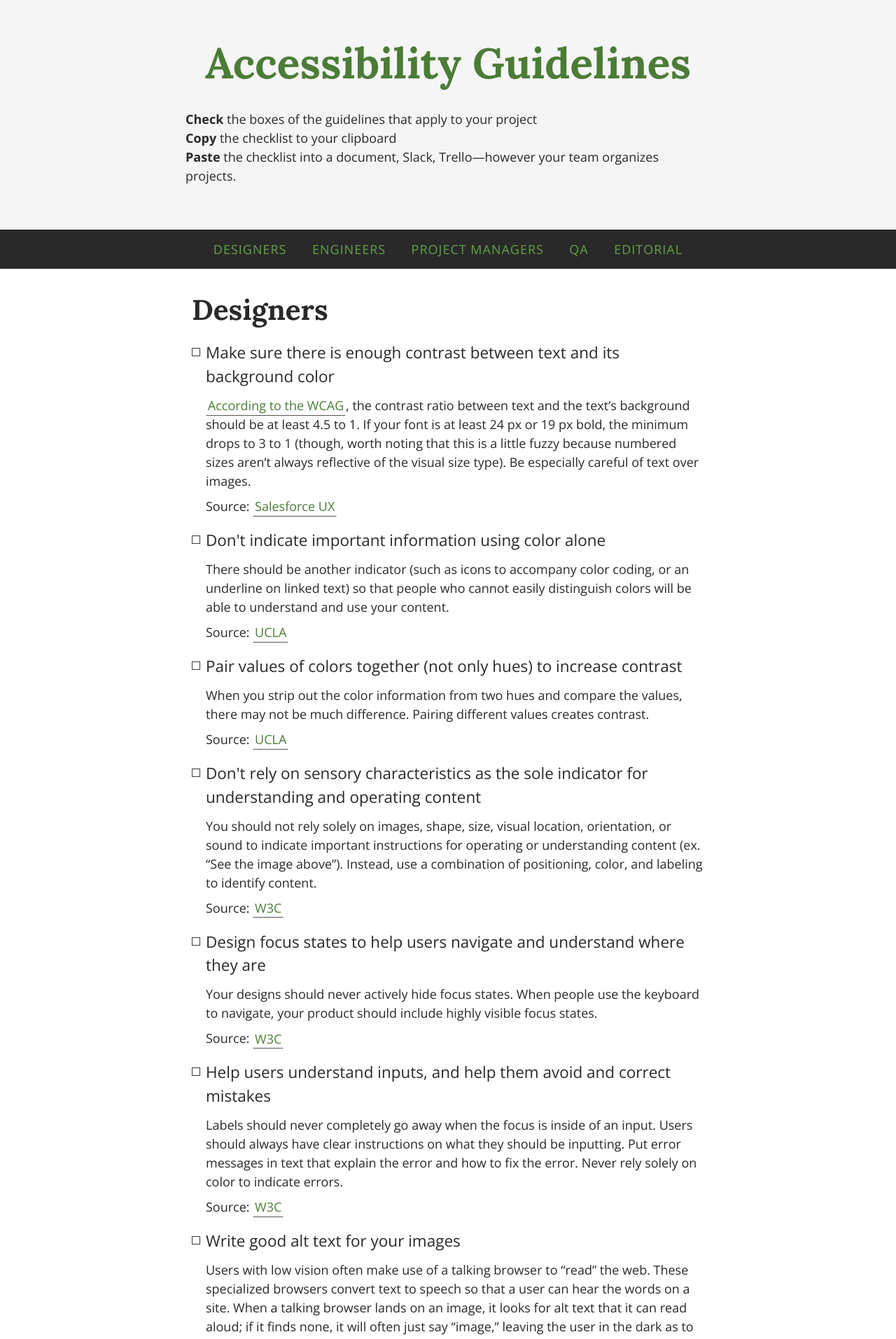
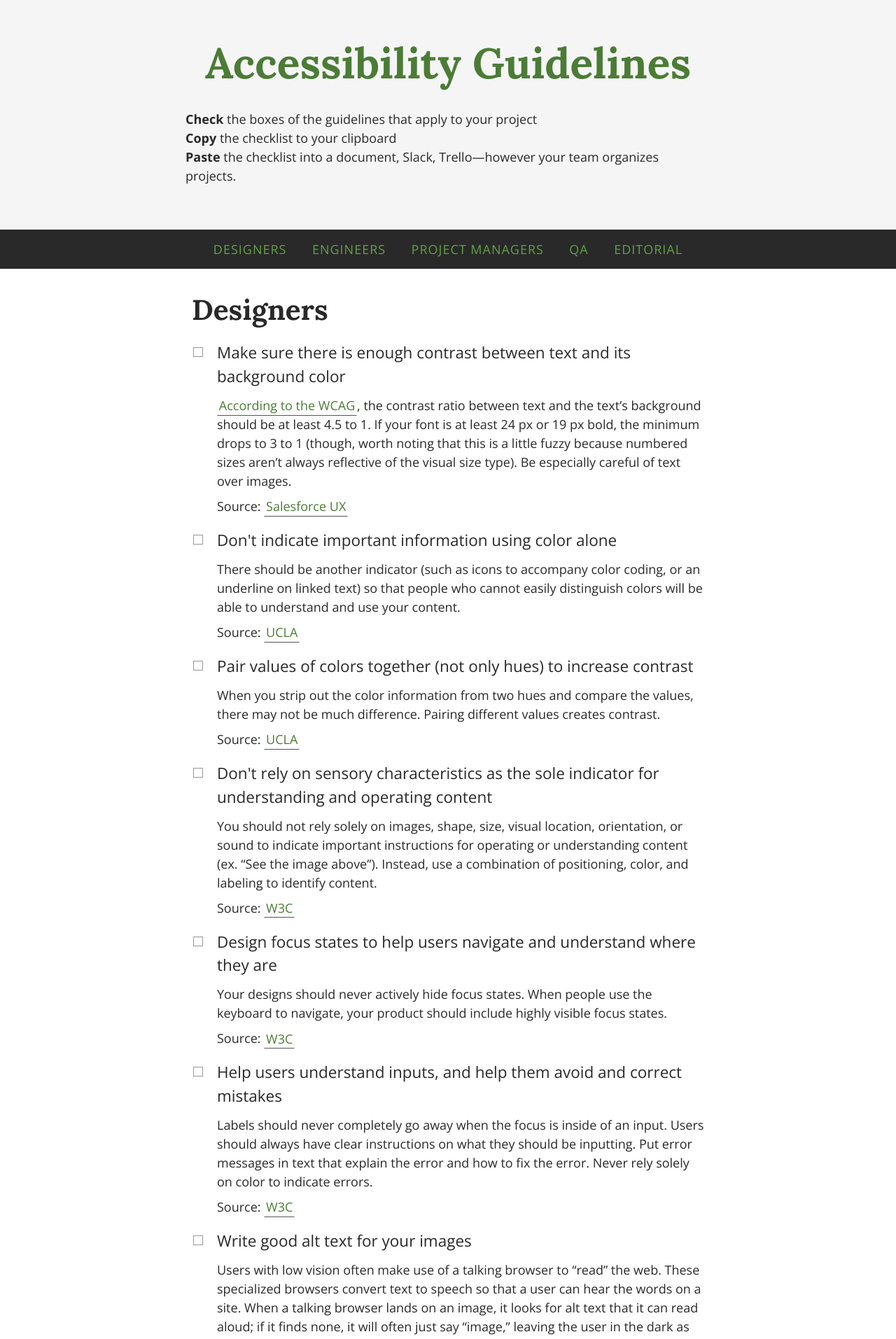
Before and after one commit to voxmedia/accessibility, a Jekyll site: the page built from index.html, in a window 1280 px wide. Shown: the top 1913 px of the page at 70% size. Built offline with Jekyll 4.4.1, drawn with Linux system fonts in a browser that asks for light colours.

Commit message:
a11y svg fix checkboces

```diff
--- a/_sass/_components/_c-footer.scss
+++ b/_sass/_components/_c-footer.scss
@@ -1,3 +1,12 @@
+.ally-svg {
+  margin: 2.5em 0;
+  text-align: center;
+  svg {
+    margin: 0 auto;
+    max-width: 200px;
+  }
+}
+
 .c-footer {
   background: $color-body;
   color: #fff;
--- a/_sass/_components/_c-guidelines.scss
+++ b/_sass/_components/_c-guidelines.scss
@@ -10,30 +10,30 @@
   }
 
   ul {
-    margin-left: 20px;
+    margin-left: 2em;
   }
 
   input[type="checkbox"] {
     cursor: pointer;
-    height: 10px;
-    left: -20px;
+    height: 12px;
+    left: -1.5em;
     opacity: 0;
     position: absolute;
-    top: 10px;
-    width: 10px;
+    top: 9px;
+    width: 12px;
     z-index: 1;
   }
 
   b:before {
-    border: 1px solid #3b3b3b;
+    border: 1px solid #979797;
     content: '';
     cursor: pointer;
-    height: 10px;
-    left: -20px;
+    height: 12px;
+    left: -1.5em;
     position: absolute;
-    top: 10px;
+    top: 9px;
     transition: all 200ms;
-    width: 10px;
+    width: 12px;
   }
 
   input[type="checkbox"]:checked + b:before {
--- a/index.html
+++ b/index.html
@@ -65,3 +65,7 @@ layout: default
     {% endfor %}
   </div>
 </section>
+
+<div class="ally-svg">
+  <svg class="ally-svg" xmlns="http://www.w3.org/2000/svg" viewBox="32.8 187.8 221.2 58.4"><path fill="#68963F" d="M254 191.4v25.1L231.8 204l22.2-12.6z"/><path fill="#C7D72C" d="M209.5 191.4v25.1l22.3-12.5-22.3-12.6z"/><path fill="#226A35" d="M231.8 204v25.1l22.2-12.6-22.2-12.5z"/><path fill="#4FB348" d="M231.8 204v25.1l-22.3-12.6 22.3-12.5z"/><g><path d="M32.8 218.1c.4-1.3.7-2.8 1.3-4 1.7-3.4 4.8-5 8.3-5.9 3.7-.9 7.5-.6 11.3-.7v8.4h-2.6c-.6 0-1.2 0-1.8.1-1.7.3-2.6 1.3-2.6 2.9 0 1.5 1 2.7 2.6 2.9 1.2.1 2.5 0 3.7 0 .2 0 .4-.1.6-.1v8.4c-5.2 2.5-13.5 2.4-17.9-2.6-1.6-1.8-2.5-3.9-2.9-6.3 0-.2-.1-.4-.1-.6.1-.7.1-1.6.1-2.5zM190.4 191h14.3c-.1.4-.1.7-.2 1-6.2 14-12.5 27.9-18.7 41.9-1.7 3.7-3.8 7.1-7.2 9.5-3 2.2-6.4 3-10 2.8-2.5-.1-5-.5-7.5-.7v-11.7h1.5c1.9 0 3.7.1 5.6-.1 2.5-.3 4-2 4.9-4.1 2.5-5.5 5-11 7.4-16.6 3.2-7.2 6.4-14.4 9.7-21.6.1-.2.1-.3.2-.4z"/><path d="M70.6 230.9H56.9v-.8-22.9c0-3.3-1.9-5.1-5.2-5.3-4-.3-7 1.6-9.8 4-.3.3-.6.5-1 .9-2.1-2.9-4.3-5.8-6.4-8.7 3.6-3.7 7.6-6.4 12.6-7.4 5.2-1 10.2-.9 15.1 1.5 4.4 2.2 6.9 5.8 7.9 10.5.4 1.8.6 3.7.6 5.5.1 7.4 0 14.8 0 22.2-.1 0-.1.2-.1.5zM90.6 216.3v-16.2h-10v-12.3h23.8v28.5H90.6zM133 200.1h-10.1v-12.3h23.8v28.5H133v-16.2zM79.9 219.4h34.3v11.5H79.9v-11.5zM156.6 219.4v11.5h-34.3v-11.5h34.3zM159.6 191h14.7c2 5.1 4.1 10.3 6.2 15.5-2.6 5.7-5.1 11.4-7.8 17.3-4.5-11-8.8-21.9-13.1-32.8z"/></g></svg>
+</div>
```
